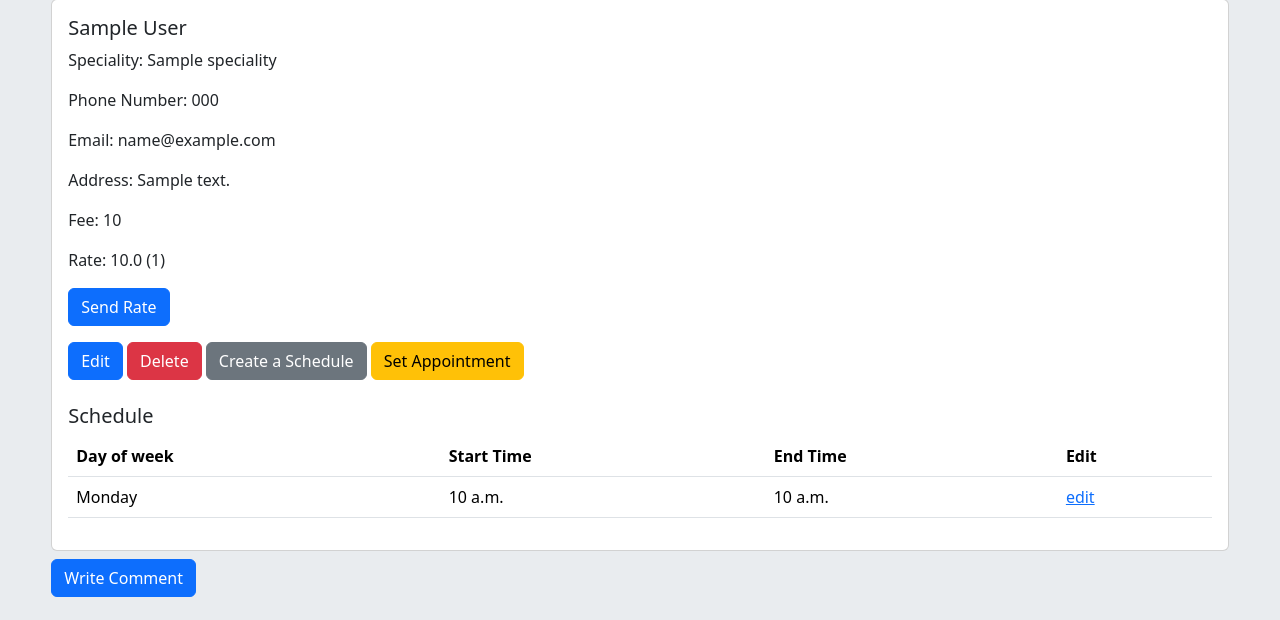
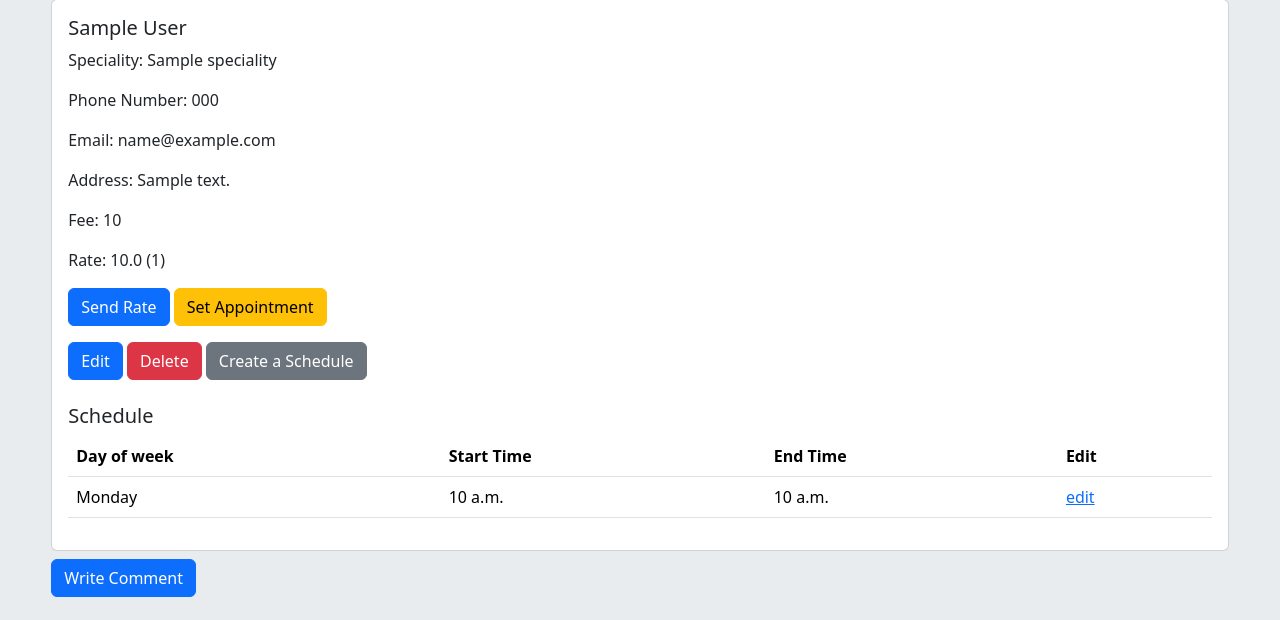
Before and after one commit to arshia-rgh/reservation-system, a Django app: page /doctors/details/1/ in a window 1280 px wide. Shown: the part 108-728 px from the top of the page. Run offline with Django 5.2, Linux system fonts and the light colour scheme; a user stored in the database is signed in; tables that the repository leaves empty hold one stand-in row (values such as "Sample post"); parts of the project's set-up code (start-up, migrations or seed data) failed here and were passed over; some libraries are stand-ins or nearby versions.

Commit message:
fix: bug tz

```diff
--- a/accounts/urls.py
+++ b/accounts/urls.py
@@ -8,7 +8,7 @@ from .views import (
     WalletView,
     login_by_email,
     login_by_otp,
-    logout_view,
+    logout_view, AdminDashboardView,
 )
 
 app_name = "accounts"
--- a/accounts/views.py
+++ b/accounts/views.py
@@ -1,5 +1,4 @@
 import secrets
-from datetime import datetime
 
 from django.conf import settings
 from django.contrib import messages
@@ -11,7 +10,7 @@ from django.core.mail import send_mail
 from django.http import Http404
 from django.shortcuts import get_object_or_404, redirect, render
 from django.urls import reverse_lazy
-from django.utils import timezone
+from django.utils import timezone as tz
 from django.views.generic import CreateView, View
 from dotenv import load_dotenv
 
--- a/doctors/templates/doctors/detail.html
+++ b/doctors/templates/doctors/detail.html
@@ -17,15 +17,17 @@
 			<div class="mb-3">
 				{% if user.is_authenticated %}
 					<a href="{% url "surveys:rate-create" doctor.pk %}" class="btn btn-primary">Send Rate</a>
+					<a href="{% url "appointments:show_weekly_doctor_availability" doctor.pk %}"
+					   class="btn btn-warning">Set Appointment
+					</a>
 				{% endif %}
 			</div>
 			<!-- Buttons -->
 			{% if user.is_staff and user.is_authenticated %}
 				<a href="{% url "doctors:update" doctor.pk %}" class="btn btn-primary">Edit</a>
 				<a href="{% url "doctors:delete" doctor.pk %}" class="btn btn-danger">Delete</a>
-				<a href="{% url "doctors:schedule-create" doctor.pk %}" class="btn btn-secondary" >Create a Schedule</a>
-				<a href="{% url "appointments:show_weekly_doctor_availability" doctor.pk %}" class="btn btn-warning">Set
-					Appointment</a>
+				<a href="{% url "doctors:schedule-create" doctor.pk %}" class="btn btn-secondary">Create a Schedule</a>
+
 			{% endif %}
 			<!-- End Doctor's Info -->
 			<!-- Schedule table -->
@@ -46,8 +48,8 @@
 							<td>{{ day.start_time }}</td>
 							<td>{{ day.end_time }}</td>
 							{% if user.is_staff %}
-								<td><a href="{% url "doctors:schedule-update" day.pk %}" >edit</a></td>
-							{%endif%}
+								<td><a href="{% url "doctors:schedule-update" day.pk %}">edit</a></td>
+							{% endif %}
 						</tr>
 					{% endfor %}
 				</tbody>
```
